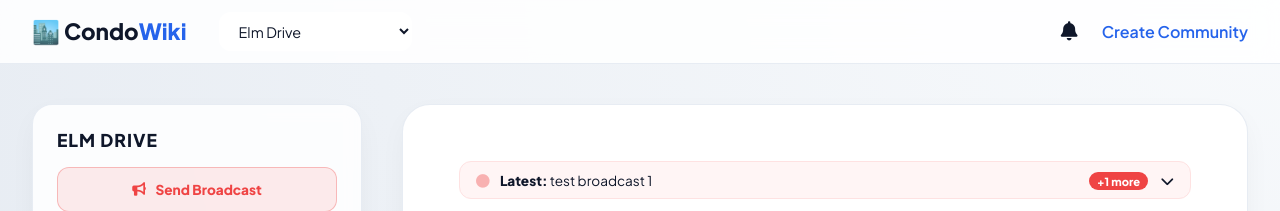
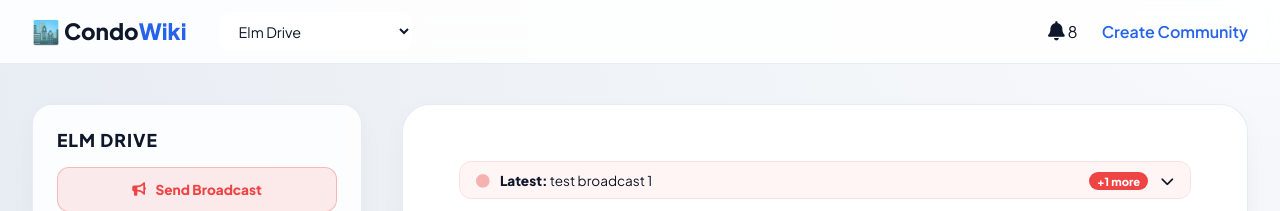
Before and after one commit to dekumar2-lab/lab-community, a Jekyll site: the page built from content/elm-drive/index.md, in a window 1280 px wide. Shown: the top 211 px of the page. Built offline with Jekyll 4.4.1, drawn with Linux system fonts in a browser that asks for light colours.

Commit message:
Notification broadcaster implementation

```diff
--- a/_layouts/default.html
+++ b/_layouts/default.html
@@ -62,7 +62,7 @@
                 <i class="fa-{% if alert_count > 0 %}solid{% else %}regular{% endif %} fa-bell"
                     style="font-size: 1.2rem;"></i>
                 {% if alert_count > 0 %}
-                <span class="bell-badge"></span>
+                <span class="bell-badge">{{ alert_count.size }}</span>
                 {% endif %}
             </div>
             {% endif %}
--- a/index.html
+++ b/index.html
@@ -13,7 +13,7 @@ title: Home
         <a href="{{ site.baseurl }}/content/{{ building | slugify }}/" class="content-card" style="text-decoration: none; padding: 2rem; transition: 0.3s;">
 
             {% if building_alerts.size > 0 %}
-            <div class="card-bell-container">
+            <div class="card-notification-badge">
                 <i class="fa-solid fa-bell"></i>
                 <span class="bell-count">{{ building_alerts.size }}</span>
             </div>
```
